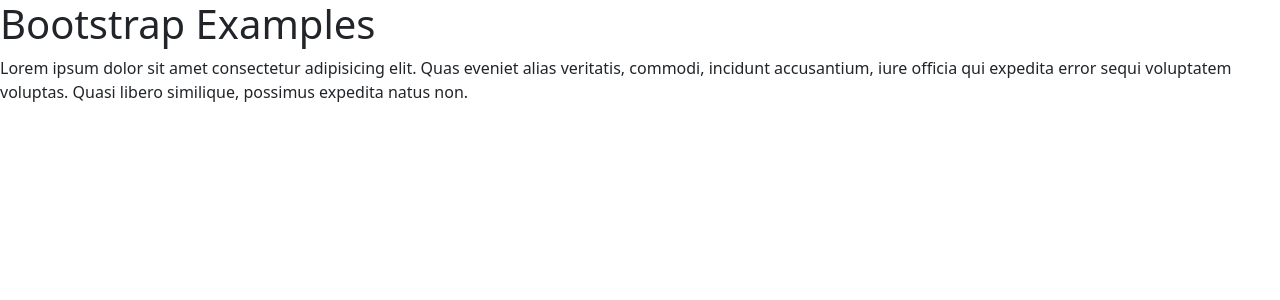
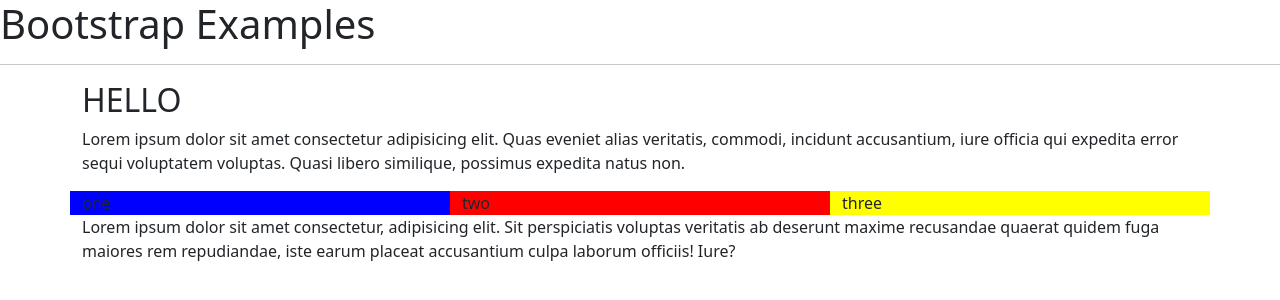
Before and after one commit to Juan11211/bootstrap-examples, a plain HTML site: page index.html in a window 1280 px wide. Drawn offline with nearby package versions, Linux system fonts and the light colour scheme.

Commit message:
added columns

```diff
--- /dev/null
+++ b/css/style.css
@@ -0,0 +1,11 @@
+#panel1 {
+    background-color: blue;
+}
+
+#panel2 {
+    background-color: red;
+}
+
+#panel3 {
+    background-color: yellow;
+}
--- a/index.html
+++ b/index.html
@@ -5,11 +5,39 @@
     <meta name="viewport" content="width=device-width, initial-scale=1">
     <title>Bootstrap-examples</title>
     <link href="https://cdn.jsdelivr.net/npm/bootstrap@5.2.3/dist/css/bootstrap.min.css" rel="stylesheet" integrity="sha384-rbsA2VBKQhggwzxH7pPCaAqO46MgnOM80zW1RWuH61DGLwZJEdK2Kadq2F9CUG65" crossorigin="anonymous">
+    <link rel="stylesheet" href="css/style.css">
   </head>
   <body>
-    <h1>Bootstrap Examples</h1>
 
-    <p>Lorem ipsum dolor sit amet consectetur adipisicing elit. Quas eveniet alias veritatis, commodi, incidunt accusantium, iure officia qui expedita error sequi voluptatem voluptas. Quasi libero similique, possimus expedita natus non.</p>
+    <header></header>
+
+    <main>
+        <h1>Bootstrap Examples</h1>
+
+        <hr>
+
+        <div class="container">
+            <div class="row">
+                <div class="col">
+                    <div id="hero">
+                        <h2>HELLO</h2>
+                        <p>Lorem ipsum dolor sit amet consectetur adipisicing elit. Quas eveniet alias veritatis, commodi, incidunt accusantium, iure officia qui expedita error sequi voluptatem voluptas. Quasi libero similique, possimus expedita natus non.</p>
+                    </div>
+                </div>
+            </div>
+
+
+        <div class="row">
+            <div id="panel1" class="col">one</div>
+            <div id="panel2" class="col">two</div>
+            <div id="panel3" class="col">three</div>
+        </div>
+
+        <p>Lorem ipsum dolor sit amet consectetur, adipisicing elit. Sit perspiciatis voluptas veritatis ab deserunt maxime recusandae quaerat quidem fuga maiores rem repudiandae, iste earum placeat accusantium culpa laborum officiis! Iure?</p>
+
+        </div>
+    </main>
+
 
 
     <script src="https://cdn.jsdelivr.net/npm/bootstrap@5.2.3/dist/js/bootstrap.bundle.min.js" integrity="sha384-kenU1KFdBIe4zVF0s0G1M5b4hcpxyD9F7jL+jjXkk+Q2h455rYXK/7HAuoJl+0I4" crossorigin="anonymous"></script>
```
